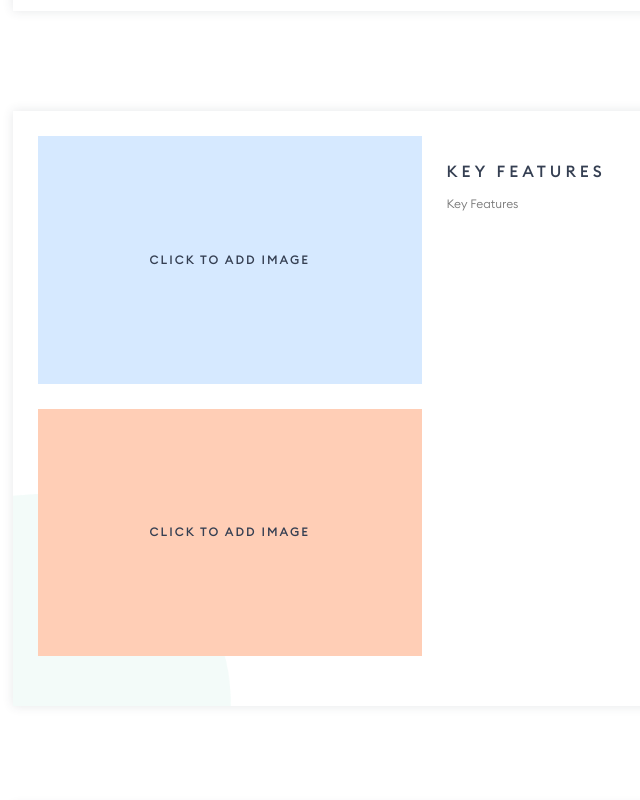
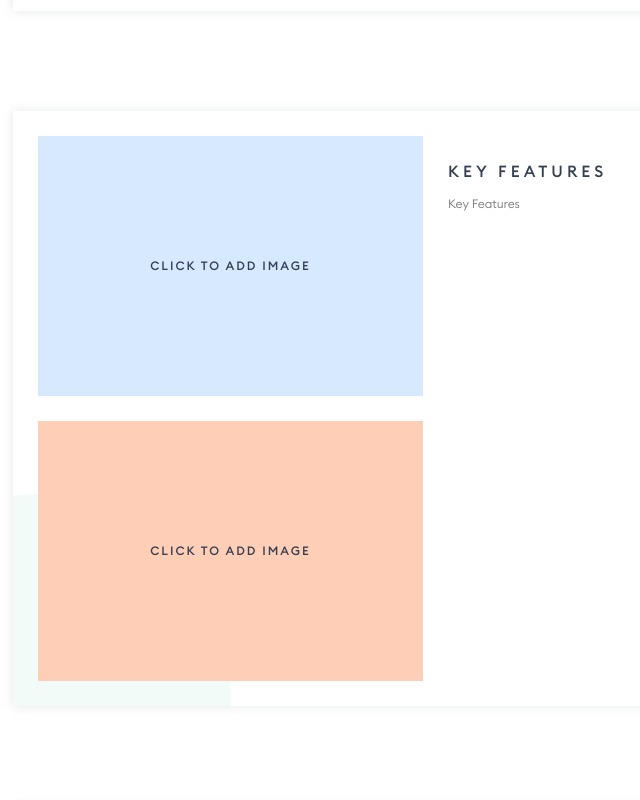
Before and after one commit to se4nn/property-details, a plain HTML site: page index.html in a window 1280 px wide. Shown: the part 1520-2320 px from the top of the page, without its empty margins (206-846 px from the left). Drawn offline with nearby package versions, Linux system fonts and the light colour scheme.

Commit message:
Fixed image dimensions

```diff
--- a/styles.css
+++ b/styles.css
@@ -68,7 +68,7 @@ label {
   background-position: center;
 }
 
-#image2, #image3 {
+#image2, #image3, #image4, #image5 {
   width: 385px !important;
   height: 260px !important;
   background-position: center;
@@ -80,7 +80,6 @@ label {
 }
 
 #image2, #image6 {
-  margin-bottom: 25px;
   background: #FFD28C;
 }
 
@@ -92,11 +91,7 @@ label {
   background: #D6E9FF;
 }
 
-#image4, #image5 {
-  background-size: cover !important;
-  background-position: center;
-  width: 383.5px !important;
-  height: 260px !important;
+#image2, #image4 {
   margin-bottom: 25px;
 }
 
```
